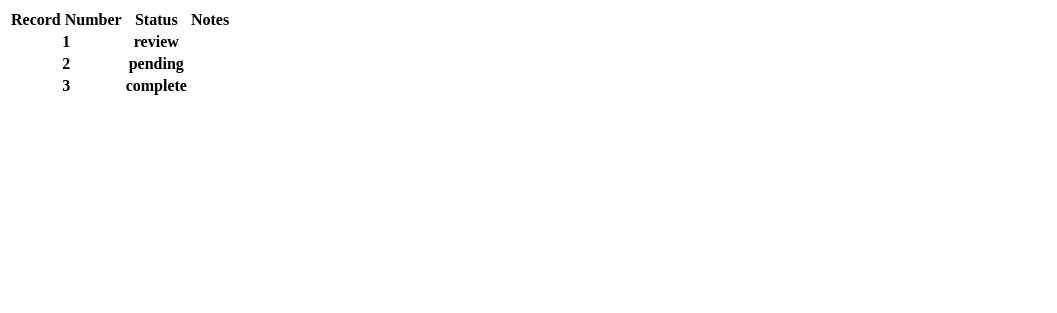
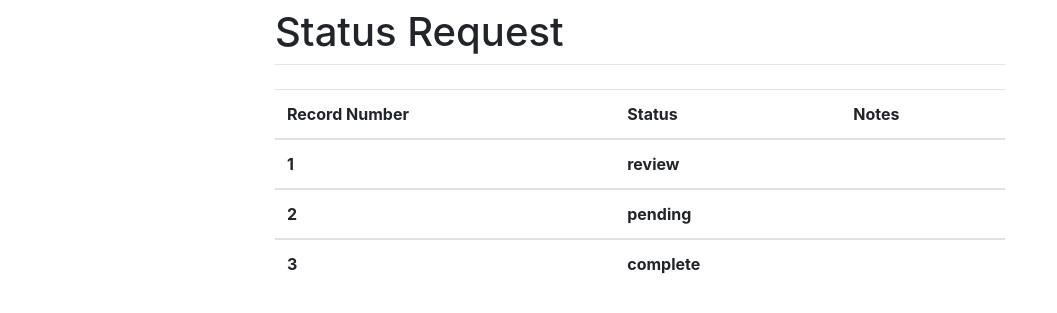
Before and after one commit to codefordurham/durham-amnesty, a Django app: page /status/1234567890/records in a window 1280 px wide. Shown: the top 313 px of the page, without its empty margins (0-1057 px from the left). Run offline with Django 3.2, Linux system fonts and the light colour scheme; data comes from the database, SQL or seed files in the repository; lists and menus that the app fills with data are empty; some libraries are stand-ins or nearby versions.

Commit message:
Bootstrapped templates

```diff
--- a/licenseamnesty/settings.py
+++ b/licenseamnesty/settings.py
@@ -38,6 +38,7 @@ INSTALLED_APPS = [
     'django.contrib.sessions',
     'django.contrib.messages',
     'django.contrib.staticfiles',
+	'crispy_forms',
 ]
 
 MIDDLEWARE = [
--- /dev/null
+++ b/status/templates/base.html
@@ -0,0 +1,21 @@
+<!doctype html>
+<html lang="en">
+  <head>
+    <meta charset="utf-8">
+    <meta name="viewport" content="width=device-width, initial-scale=1, shrink-to-fit=no">
+    <link rel="stylesheet" href="https://stackpath.bootstrapcdn.com/bootstrap/4.1.3/css/bootstrap.min.css" integrity="sha384-MCw98/SFnGE8fJT3GXwEOngsV7Zt27NXFoaoApmYm81iuXoPkFOJwJ8ERdknLPMO" crossorigin="anonymous">
+    <title>Status Request</title>
+  </head>
+  <body>
+    <div class="container">
+      <div class="row justify-content-center">
+        <div class="col-8">
+          <h1 class="mt-2">Status Request</h1>
+          <hr class="mt-0 mb-4">
+          {% block content %}
+          {% endblock %}
+        </div>
+      </div>
+    </div>
+  </body>
+</html>
--- a/status/templates/status/records.html
+++ b/status/templates/status/records.html
@@ -1,18 +1,28 @@
+{% extends 'base.html' %}
+
+{% block content %}
+
 {% if records %}
-	<table>
+	<table class="table">
+	<thead>
 		<tr>
 			<th>Record Number</th>
 			<th>Status</th>
 			<th>Notes</th>
 		</tr>
+	</thead>
+	<tbody>
 		{% for r in records %}
 		<tr>
 			<th>{{r.court_record_number}}</th>
 			<th>{{r.status}}</th>
 			<th>{{r.notes}}</th>
 		</tr>
+	</tbody>
 	{% endfor %}
 	</table>
 	{% else %}
 	<p>You have no records to display.</p>
 	{% endif %}
+
+{% endblock %}
```
Also changed, not shown: status/templates/status/index.html (+7 -1 lines). Lines whose indentation alone changed are shown as unchanged.
